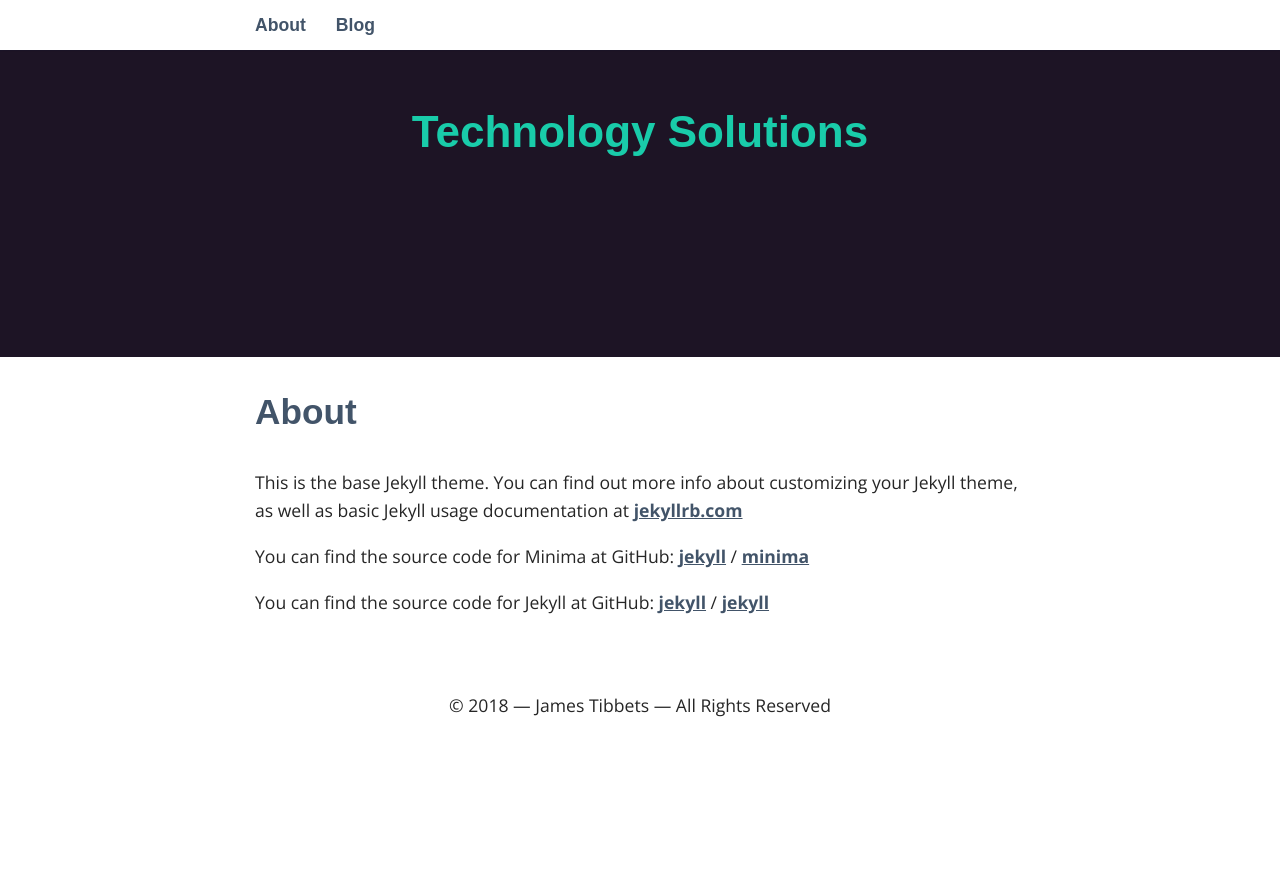
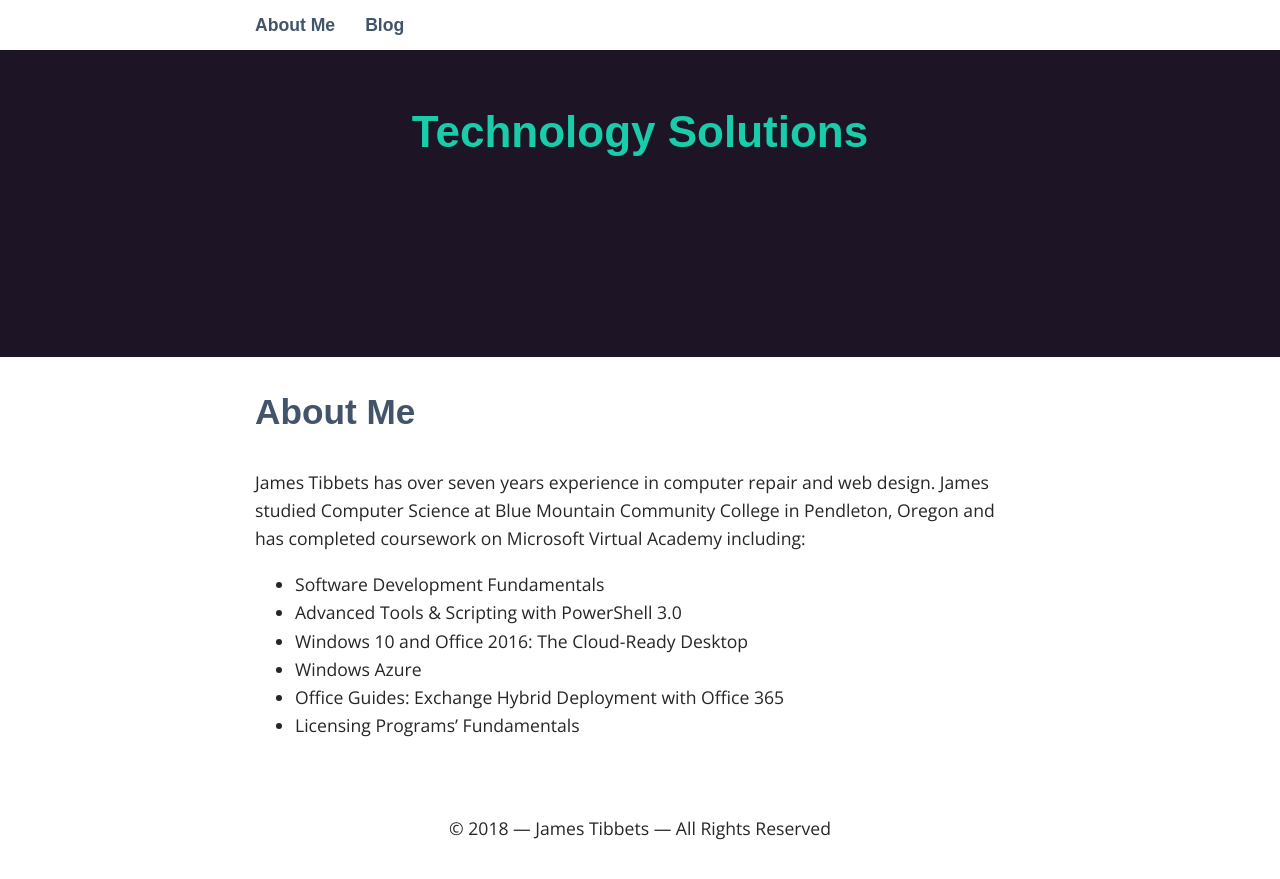
Before and after one commit to jamestibbets/jamestibbets.github.io, a Jekyll site: the page built from about.md, in a window 1280 px wide and 900 px high, scrolled down 143 px. Shown: the top 879 px of the window. Built offline with Jekyll 4.4.1, drawn with Linux system fonts in a browser that asks for light colours; some web fonts are replaced; before the commit the page ends 920 px from its top, so only the background shows below that.

Commit message:
Update about.md

```diff
--- a/about.md
+++ b/about.md
@@ -1,18 +1,13 @@
 ---
 layout: page
-title: About
-permalink: /about/
+title: About Me
+permalink: /about-me/
 ---
+James Tibbets has over seven years experience in computer repair and web design. James studied Computer Science at Blue Mountain Community College in Pendleton, Oregon and has completed coursework on Microsoft Virtual Academy including:
 
-This is the base Jekyll theme. You can find out more info about customizing your Jekyll theme, as well as basic Jekyll usage documentation at [jekyllrb.com](https://jekyllrb.com/)
-
-You can find the source code for Minima at GitHub:
-[jekyll][jekyll-organization] /
-[minima](https://github.com/jekyll/minima)
-
-You can find the source code for Jekyll at GitHub:
-[jekyll][jekyll-organization] /
-[jekyll](https://github.com/jekyll/jekyll)
-
-
-[jekyll-organization]: https://github.com/jekyll
+* Software Development Fundamentals
+* Advanced Tools & Scripting with PowerShell 3.0
+* Windows 10 and Office 2016: The Cloud-Ready Desktop
+* Windows Azure
+* Office Guides: Exchange Hybrid Deployment with Office 365
+* Licensing Programs’ Fundamentals
```
